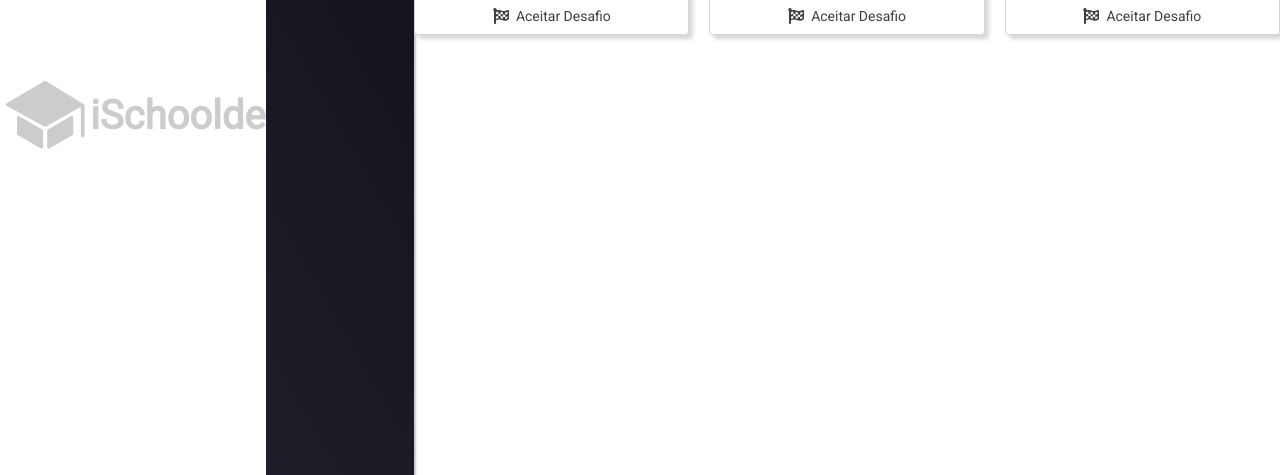
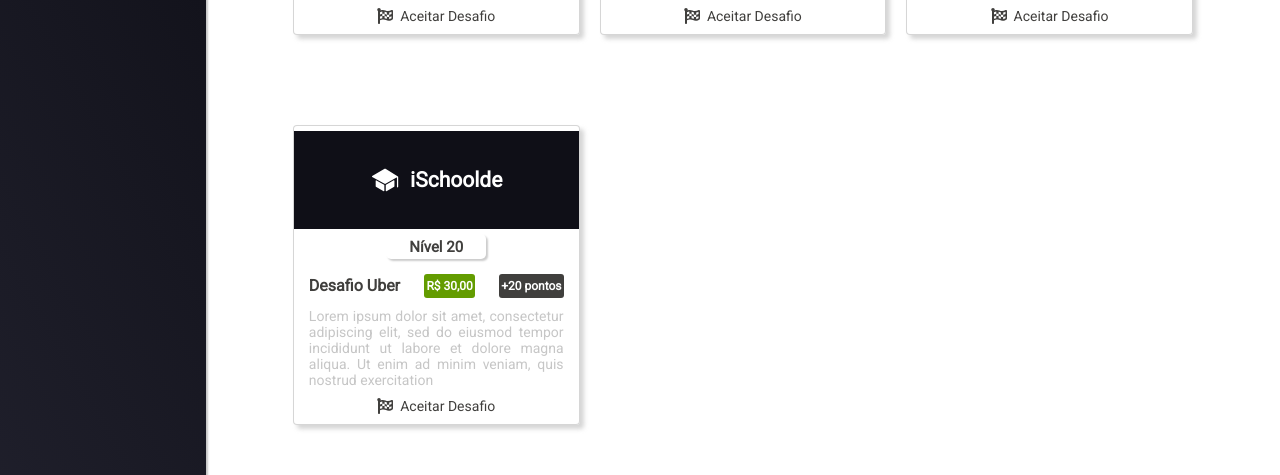
Before and after one commit to elascalla/ischoolde, a React (Create React App) app in the folder front-end/: page /dashboard in a window 1280 px wide. Shown: the part 285-760 px from the top of the page. Built offline with nearby package versions, Linux system fonts and the light colour scheme.

Commit message:
Ajuste de logo

```diff
--- a/front-end/src/components/MenuLateral/index.js
+++ b/front-end/src/components/MenuLateral/index.js
@@ -26,6 +26,7 @@ export default function Header() {
             Ranking
           </Link>
         </nav>
+
       </Content>
     </Container>
   );
--- a/front-end/src/components/MenuLateral/styles.js
+++ b/front-end/src/components/MenuLateral/styles.js
@@ -2,7 +2,7 @@ import styled from "styled-components";
 import { darken } from "polished";
 
 export const Container = styled.div`
-  background: linear-gradient(-120deg, #0f0f17, #1f1f2b);;
+  background: linear-gradient(-120deg, #0f0f17, #1f1f2b);
   padding: 30px 5px;
   height: 100%;
   width: max-content;
--- a/front-end/src/pages/Dashboard/index.js
+++ b/front-end/src/pages/Dashboard/index.js
@@ -1,8 +1,9 @@
 import React, { Component } from 'react';
 import { FiStar } from 'react-icons/fi';
 import { FaStar, FaFlagCheckered } from 'react-icons/fa';
+import { IoIosSchool } from "react-icons/io/";
 
-import { ProductList } from "./styles";
+import { ProductList, ImageSchool } from "./styles";
 
 export default function Dashboard() {
     return (
@@ -52,6 +53,23 @@ export default function Dashboard() {
             <FaFlagCheckered size={16}/>Aceitar Desafio
           </button>
         </li>
+        <li key="1">
+          <ImageSchool>
+            <IoIosSchool size={30} /> iSchoolde
+          </ImageSchool>
+          <h4> Nível 20 </h4>
+          <strong>Desafio Uber
+            <span>R$ 30,00</span>
+            <h2>+20 pontos</h2>
+          </strong>
+
+          <p>Lorem ipsum dolor sit amet, consectetur adipiscing elit, sed do eiusmod tempor incididunt ut labore et dolore magna aliqua.
+            Ut enim ad minim veniam, quis nostrud exercitation</p>
+
+          <button type="button">
+            <FaFlagCheckered size={16}/>Aceitar Desafio
+          </button>
+        </li>
       </ProductList>
     );
 }
--- a/front-end/src/pages/Dashboard/styles.js
+++ b/front-end/src/pages/Dashboard/styles.js
@@ -1,5 +1,20 @@
 import styled from 'styled-components';
 import { darken } from 'polished';
+
+export const ImageSchool = styled.span`
+  align-self: center;
+  display: flex;
+  width: 100%;
+  height: 100px;
+  justify-content: center;
+  align-items: center;
+  text-align: center;
+  background: #0f0f17;
+  color: #fff;
+  svg {
+    margin-right: 10px;
+  }
+`;
 
 export const ProductList = styled.ul`
   max-width: 900px;
--- a/front-end/src/pages/_layouts/default/index.js
+++ b/front-end/src/pages/_layouts/default/index.js
@@ -1,7 +1,5 @@
 import React from "react";
 import PropTypes from "prop-types";
-
-import { IoIosSchool } from "react-icons/io/";
 
 import MenuLateral from "../../../components/MenuLateral";
 
@@ -10,10 +8,6 @@ import { Wrapper } from "./styles";
 export default function DefaultLayout({ children }) {
   return (
     <Wrapper>
-      <h1>
-        <IoIosSchool />
-        iSchoolde
-      </h1>
       <MenuLateral />
       {children}
     </Wrapper>
```
